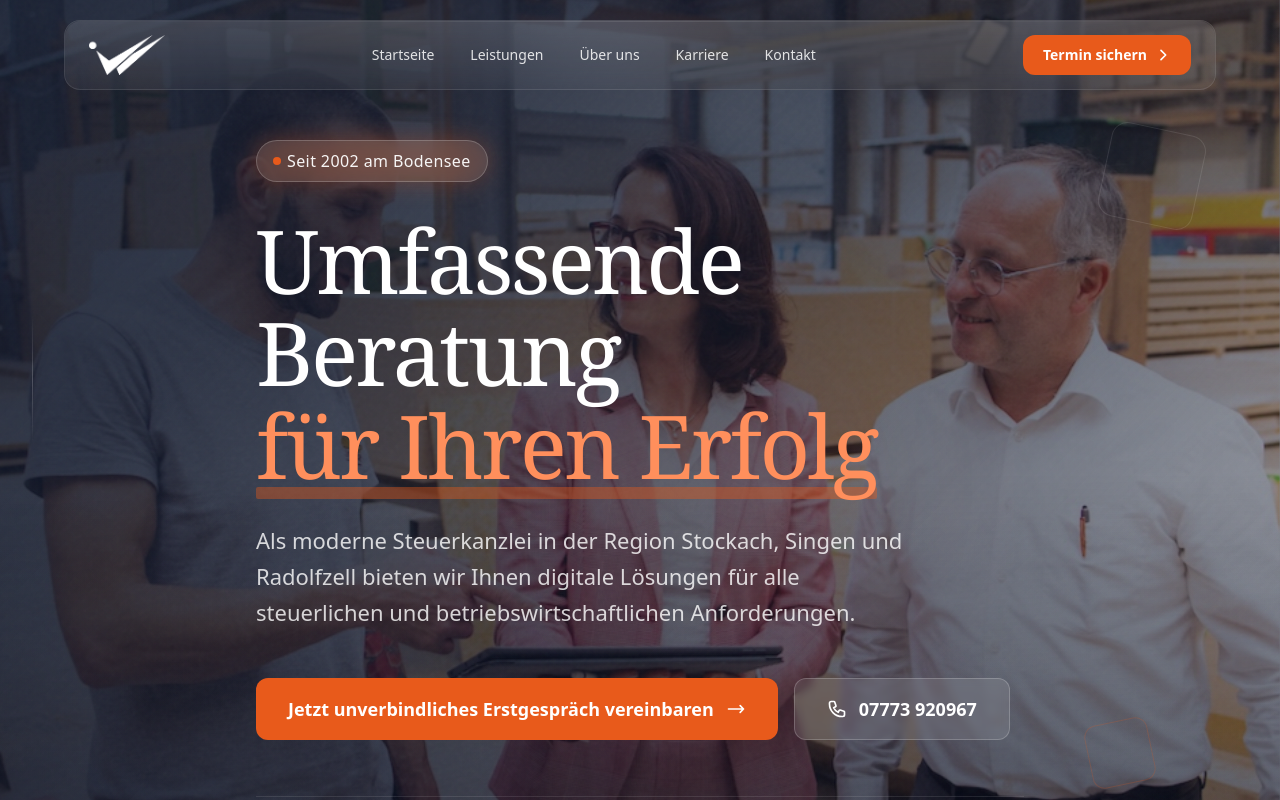
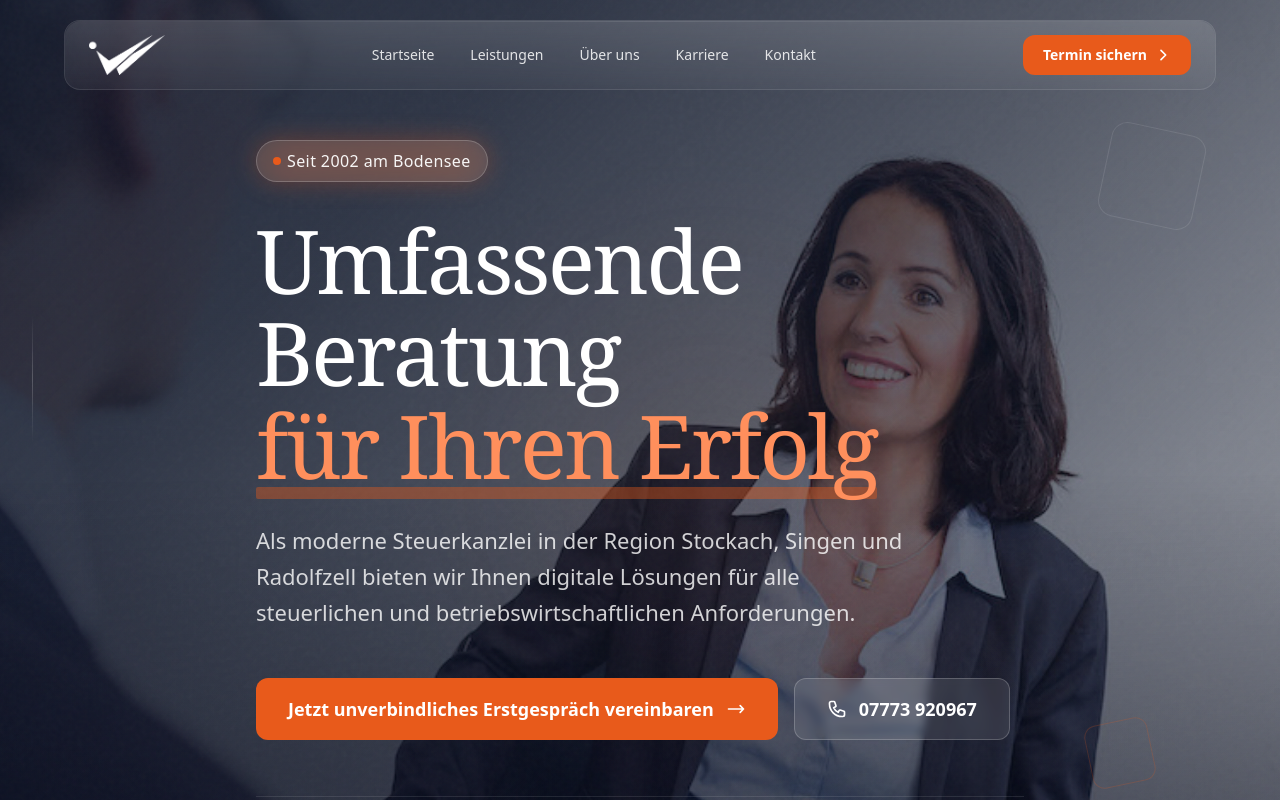
Before and after one commit to hannesill/stk-ill-website, a SvelteKit app: page /leistungen in a window 1280 px wide. Shown: the top 800 px of the page. Built offline with nearby package versions, Linux system fonts and the light colour scheme; a web font is replaced by a local one.

Commit message:
Wording to Experten and change duplicate hero image on Leistungen page

```diff
--- a/src/lib/components/SocialProof.svelte
+++ b/src/lib/components/SocialProof.svelte
@@ -5,7 +5,7 @@
   const stats = [
     { value: "2002", prefix: "Seit", suffix: "", description: "am Bodensee" },
     { value: "50", prefix: "Max.", suffix: "", description: "Unternehmen" },
-    { value: "3", prefix: "", suffix: "", description: "Expertinnen" },
+    { value: "3", prefix: "", suffix: "", description: "Experten" },
     { value: "1", prefix: "", suffix: "", description: "Ansprechpartnerin" }
   ];
 
--- a/src/routes/leistungen/+page.svelte
+++ b/src/routes/leistungen/+page.svelte
@@ -6,8 +6,8 @@
 
   const heroImages: HeroImage[] = [
     {
-      src: `${base}/images/heros/hero-digital_bei_mandant.jpg`,
-      alt: "Digitale Steuerberatung direkt beim Mandanten"
+      src: `${base}/images/Steuerkanzlei-Bodensee-Bankengespraech.jpg`,
+      alt: "Steuerberatung und Bankengespräch am Bodensee"
     }
   ];
 
```
